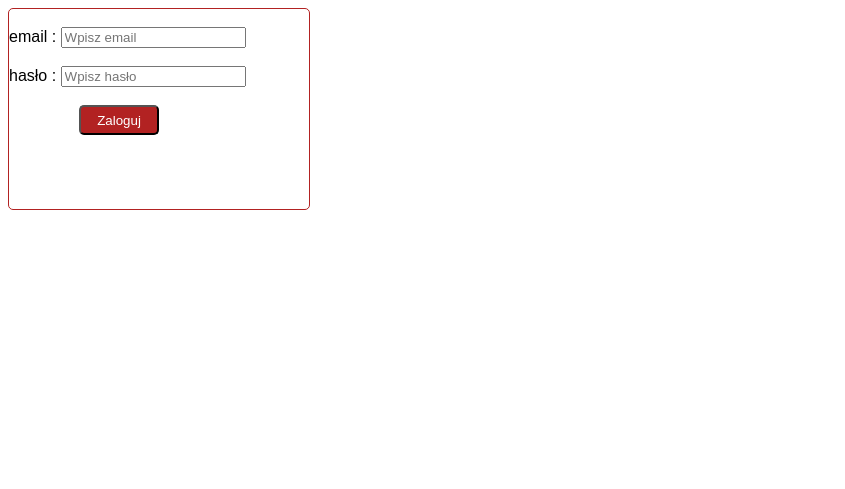
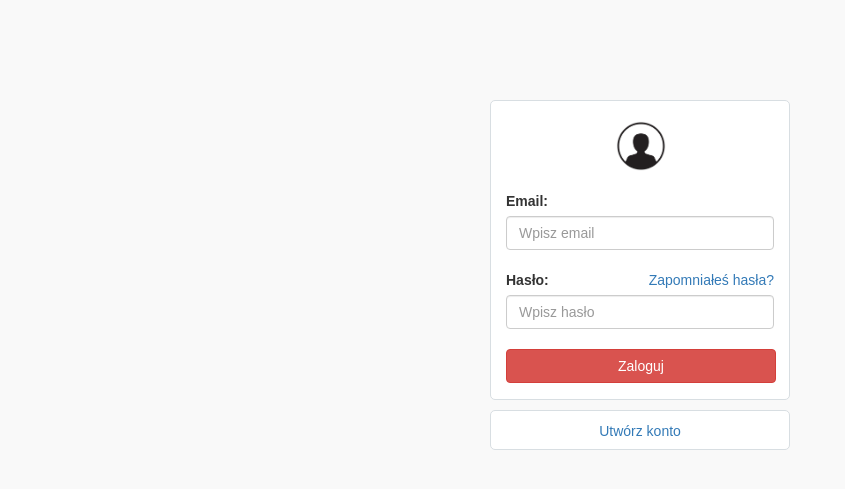
Before and after one commit to weronikanedza/SOKN-frontend, a PHP site: page /logIn/index.html in a window 1280 px wide. Shown: the top 489 px of the page, without its empty margins (0-845 px from the left). Run offline with PHP 8.4, Linux system fonts and the light colour scheme.

Commit message:
login window style

```diff
--- a/sokn/logIn/css/stylesheet.css
+++ b/sokn/logIn/css/stylesheet.css
@@ -1,9 +1,23 @@
+body{
+    background: #F9F9F9;
+}
+label{
+    margin-left:15px;
+}
+
+.form-control{
+    margin-left:15px;
+    width: 90%;
+}
+
 .logIn-box{
-    border: 1px solid firebrick;
+    background: #FFFF;
+    border: 1px solid #D8DEE2;
     font-family: Arial, Helvetica, sans-serif;
     width:300px;
-    height:200px;
+    height:300px;
     border-radius: 5px;
+    margin:100px auto 0 auto;
 }
 
 .submit-button{
@@ -18,3 +32,32 @@
 .clear{
     clear: both;
 }
+
+#logIn-img{
+    margin:20px 0px 0px 125px;
+}
+#resetPsw{
+    float:right;
+    margin-right: 15px;
+}
+
+a:link{
+    text-decoration: none;
+}
+
+#submit-btn{
+    position:relative;
+    left:15px;
+    width: 270px;
+}
+
+#register{
+    margin-top:10px;
+    height: 40px;
+    text-align: center;
+}
+
+#createAcc{
+    position: relative;
+    top:10px;
+}
--- a/sokn/logIn/index.html
+++ b/sokn/logIn/index.html
@@ -3,19 +3,28 @@
 <head>
     <meta charset="utf-8" />
     <meta http-equiv="X-UA-Compatible" content="IE=edge">
-    <title>Page Title</title>
+    <title>Log In</title>
     <meta name="viewport" content="width=device-width, initial-scale=1">
+    <link rel="stylesheet" href="https://maxcdn.bootstrapcdn.com/bootstrap/3.3.7/css/bootstrap.min.css">
+    <script src="https://ajax.googleapis.com/ajax/libs/jquery/3.3.1/jquery.min.js"></script>
+    <script src="https://maxcdn.bootstrapcdn.com/bootstrap/3.3.7/js/bootstrap.min.js"></script>
     <link rel="stylesheet" type="text/css" media="screen" href="css/stylesheet.css" />
     <script src=""></script>
 </head>
-<body>
-    <div class="logIn-box">
-        <br/>
-        email : <input type="text" placeholder="Wpisz email">
-        <div class="clear"></div><br/>
-        hasło : <input type="text" placeholder="Wpisz hasło">
-        <div class="clear"></div><br/>
-        <button id=btn1 class="submit-button">Zaloguj</button>
-    </div>
+<body >
+        <form class="logIn-box">
+                <img src="img/log.jpg" id="logIn-img" alt="log in" height="50" width="50">
+                    <div class="clear"></div></br>
+                <label for="email">Email:</label>
+                <input type="email" class="form-control" id="email" placeholder="Wpisz email">
+                     <div class="clear"></div></br>
+                <label for="pwd">Hasło:</label><a  href="reset" id="resetPsw">Zapomniałeś hasła?</a>
+                <input type="password" class="form-control" id="pwd" placeholder="Wpisz hasło">
+                    <div class="clear"></div></br>
+                <button id="submit-btn" type="submit" class="btn btn-danger">Zaloguj</button>
+        </form>
+        <div id="register" class="logIn-box">
+            <a href="createAccount" id="createAcc">Utwórz konto</a>
+        </div>
 </body>
 </html>
```
Also changed, not shown: sokn/logIn/img/log.jpg (added).
